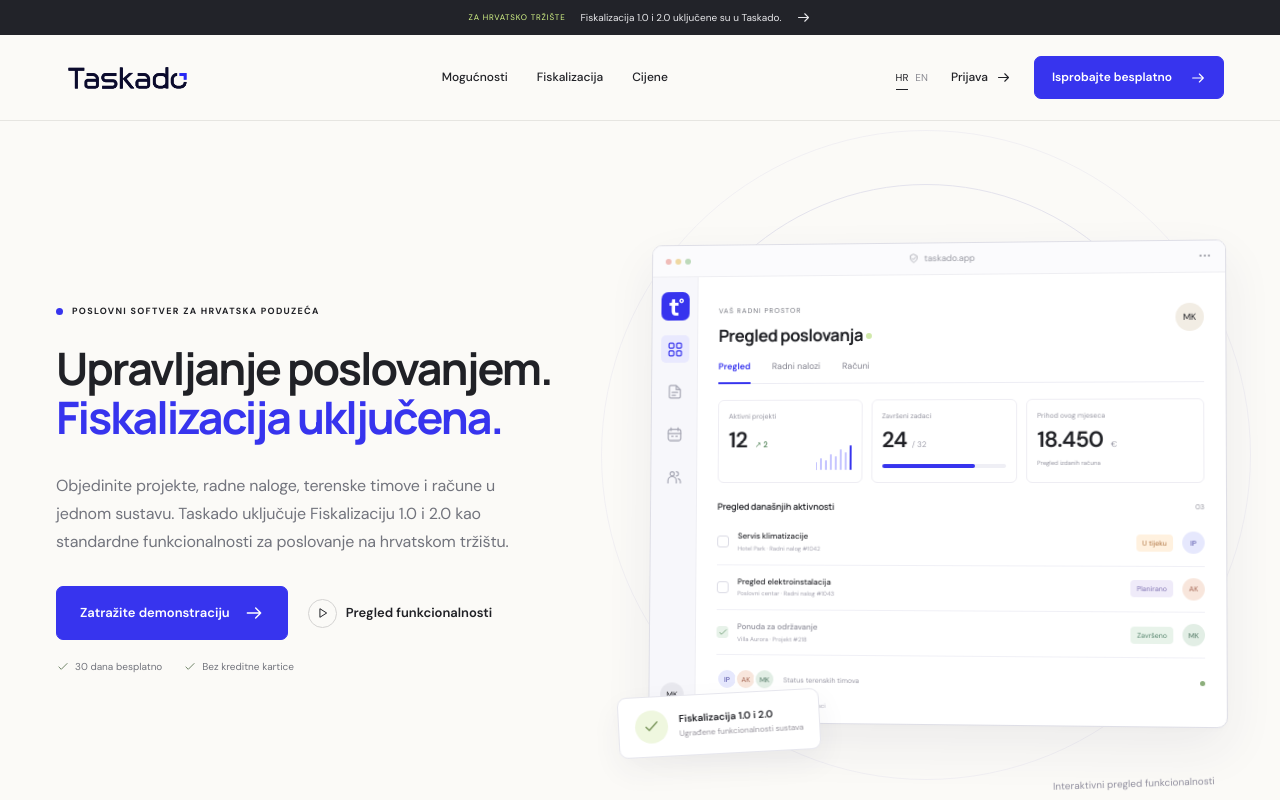
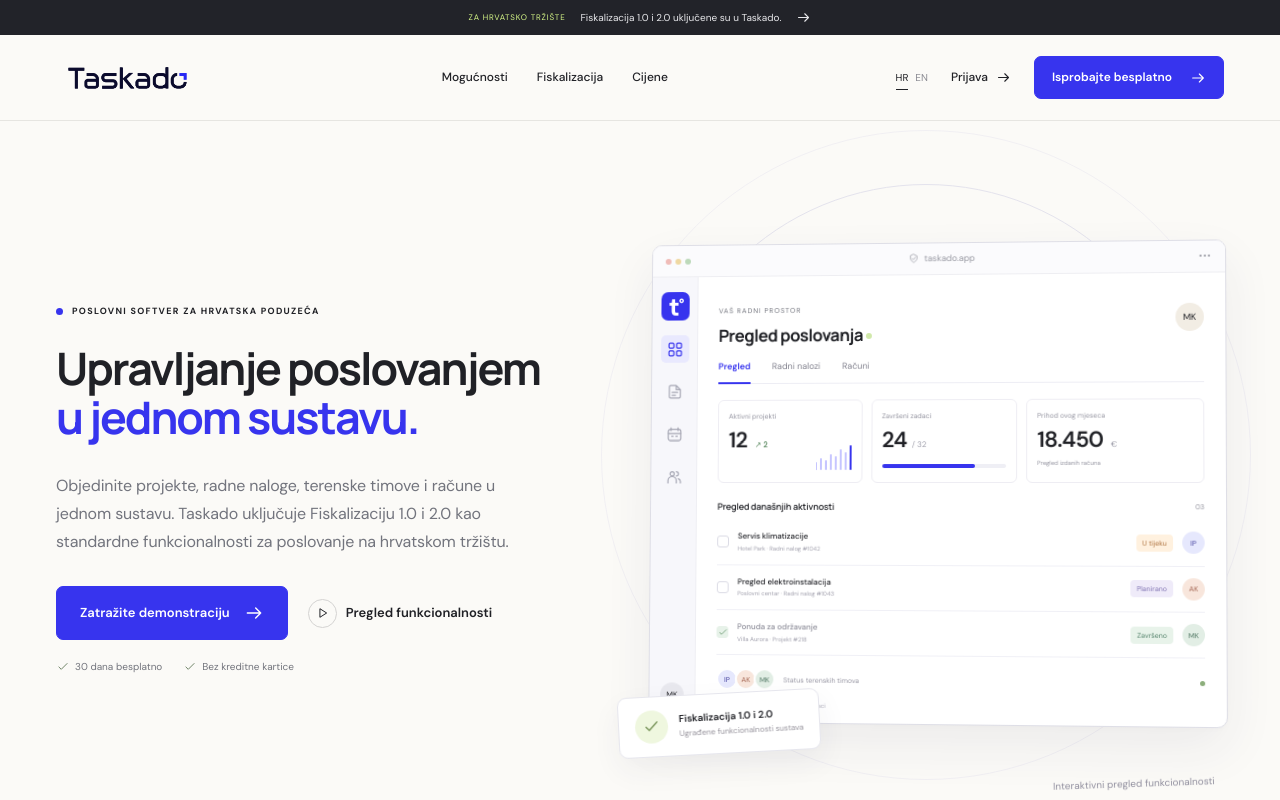
Before and after one commit to shokr3/taskado, a React (Vite) app: page / in a window 1280 px wide. Shown: the top 800 px of the page. Built offline with nearby package versions, Linux system fonts and the light colour scheme.

Commit message:
Broaden the headline to unified business management

```diff
--- a/index.html
+++ b/index.html
@@ -39,7 +39,7 @@
     <meta name="viewport" content="width=device-width, initial-scale=1.0" />
 
     <!-- Primary Meta Tags -->
-    <title>Taskado — Poslovni sustav s Fiskalizacijom 1.0 i 2.0</title>
+    <title>Taskado — Upravljanje poslovanjem u jednom sustavu</title>
     <meta
       name="description"
       content="Taskado objedinjuje projekte, radne naloge, timove i račune uz ugrađenu Fiskalizaciju 1.0 i 2.0. Poslovni sustav za hrvatska poduzeća. Zatražite demonstraciju."
@@ -86,7 +86,7 @@
     <meta property="og:url" content="https://taskado.app/" />
     <meta
       property="og:title"
-      content="Taskado — Poslovni sustav s Fiskalizacijom 1.0 i 2.0"
+      content="Taskado — Upravljanje poslovanjem u jednom sustavu"
     />
     <meta
       property="og:description"
@@ -104,7 +104,7 @@
     <meta name="twitter:url" content="https://taskado.app/" />
     <meta
       name="twitter:title"
-      content="Taskado — Poslovni sustav s Fiskalizacijom 1.0 i 2.0"
+      content="Taskado — Upravljanje poslovanjem u jednom sustavu"
     />
     <meta
       name="twitter:description"
--- a/src/App.tsx
+++ b/src/App.tsx
@@ -67,8 +67,8 @@ function App() {
     document.documentElement.lang = language;
     document.title =
       language === "hr"
-        ? "Taskado — Poslovni sustav s Fiskalizacijom 1.0 i 2.0"
-        : "Taskado — Business management with Fiscalization 1.0 & 2.0";
+        ? "Taskado — Upravljanje poslovanjem u jednom sustavu"
+        : "Taskado — Business management in one platform";
     document
       .querySelector('meta[name="description"]')
       ?.setAttribute(
@@ -231,10 +231,10 @@ function App() {
               )}
             </div>
             <h1>
-              {b("Upravljanje poslovanjem.", "Business management.")}
+              {b("Upravljanje poslovanjem", "Business management")}
               <br />
               <span className="accent-word">
-                {b("Fiskalizacija uključena.", "Fiscalization built in.")}
+                {b("u jednom sustavu.", "in one platform.")}
               </span>
             </h1>
             <p className="hero-description">
```
Also changed, not shown: 1 other file (tests, documents, lock files or other folders).
